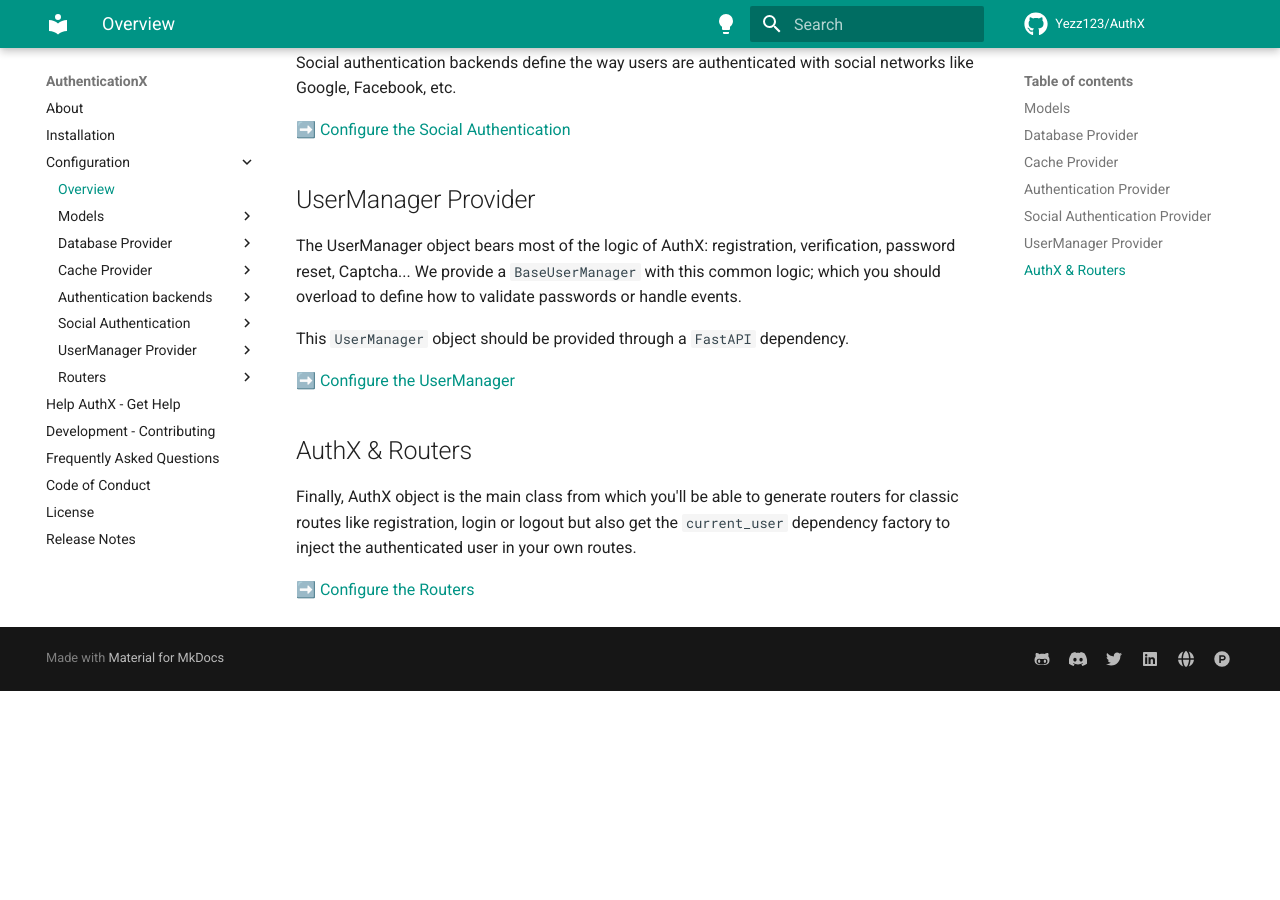
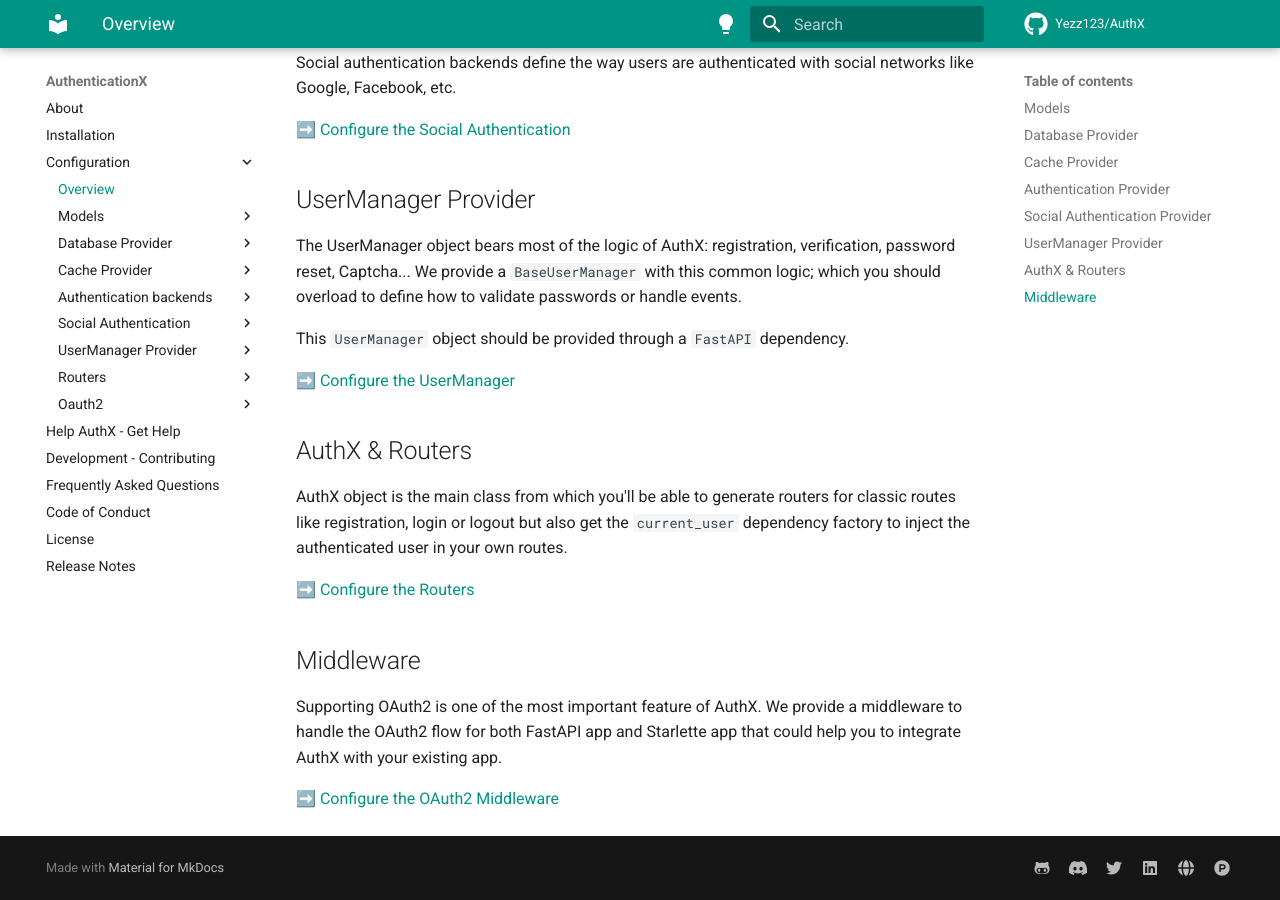
Before and after one commit to yezz123/authx, an MkDocs documentation site: the page built from docs/configuration/Get-Started.md, in a window 1280 px wide and 900 px high, scrolled down 993 px. Built offline with MkDocs 1.6.1 and Material for MkDocs 9.7.7, drawn with Linux system fonts in a browser that asks for light colours; comment, search, counter and statistics services are not loaded; before the commit the page ends 1684 px from its top, so only the background shows below that.

Commit message:
Docs: Documented Oauth2 Addons

```diff
--- a/docs/configuration/Get-Started.md
+++ b/docs/configuration/Get-Started.md
@@ -40,6 +40,12 @@
 
 ## AuthX & Routers
 
-Finally, AuthX object is the main class from which you'll be able to generate routers for classic routes like registration, login or logout but also get the `current_user` dependency factory to inject the authenticated user in your own routes.
+AuthX object is the main class from which you'll be able to generate routers for classic routes like registration, login or logout but also get the `current_user` dependency factory to inject the authenticated user in your own routes.
 
 ➡️ [Configure the Routers](routers/index.md)
+
+## Middleware
+
+Supporting OAuth2 is one of the most important feature of AuthX. We provide a middleware to handle the OAuth2 flow for both FastAPI app and Starlette app that could help you to integrate AuthX with your existing app.
+
+➡️ [Configure the OAuth2 Middleware](middlewares/index.md)
--- a/mkdocs.yml
+++ b/mkdocs.yml
@@ -88,6 +88,9 @@
       - configuration/routers/password.md
       - configuration/routers/social.md
       - configuration/routers/search.md
+    - Oauth2:
+      - Introduction: configuration/middlewares/index.md
+      - configuration/middlewares/Middlewares.md
   - Help AuthX - Get Help: help.md
   - Development - Contributing: contributing.md
   - Frequently Asked Questions: faq.md
```
Also changed, not shown: docs/configuration/middlewares/Middlewares.md (added), docs/configuration/middlewares/index.md (added).
